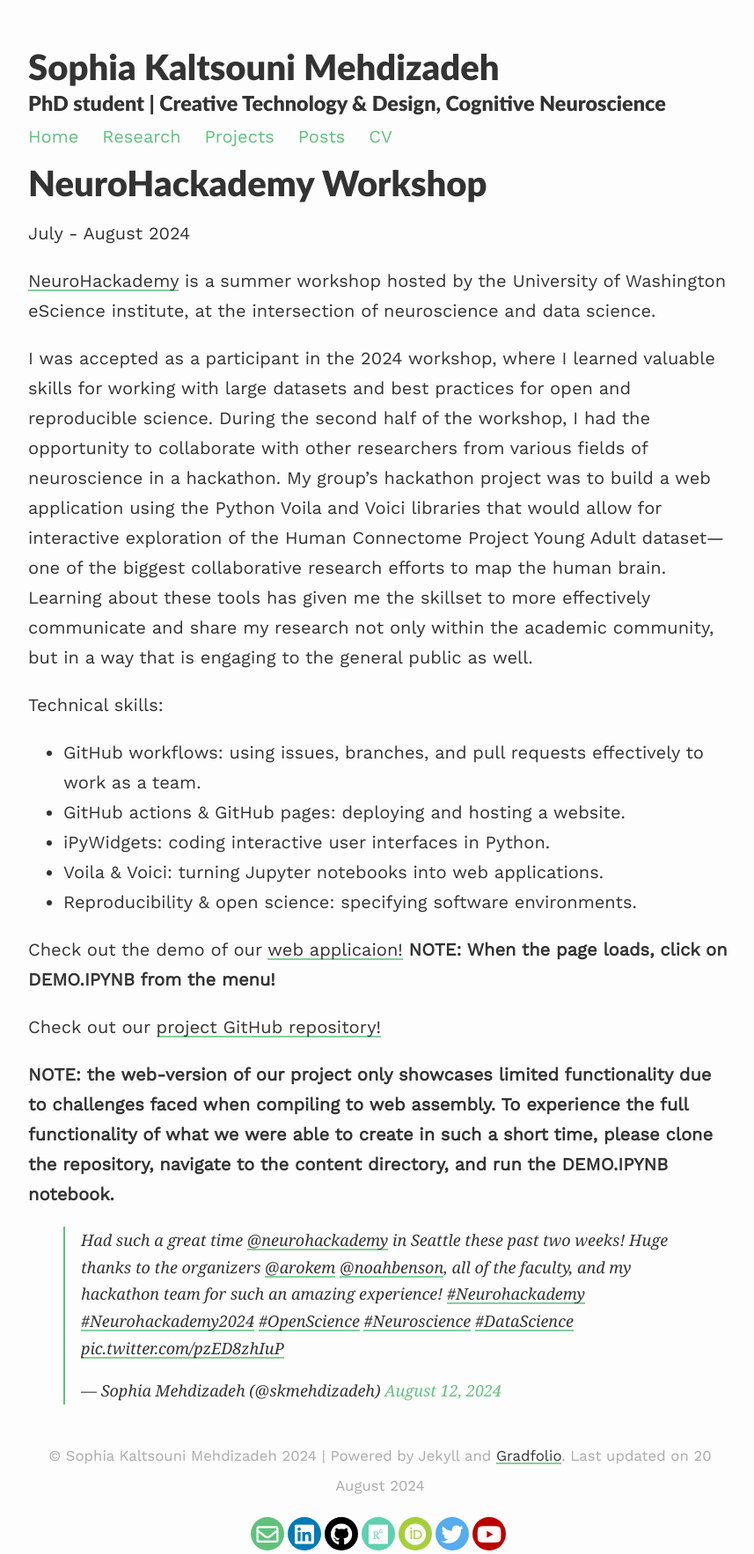
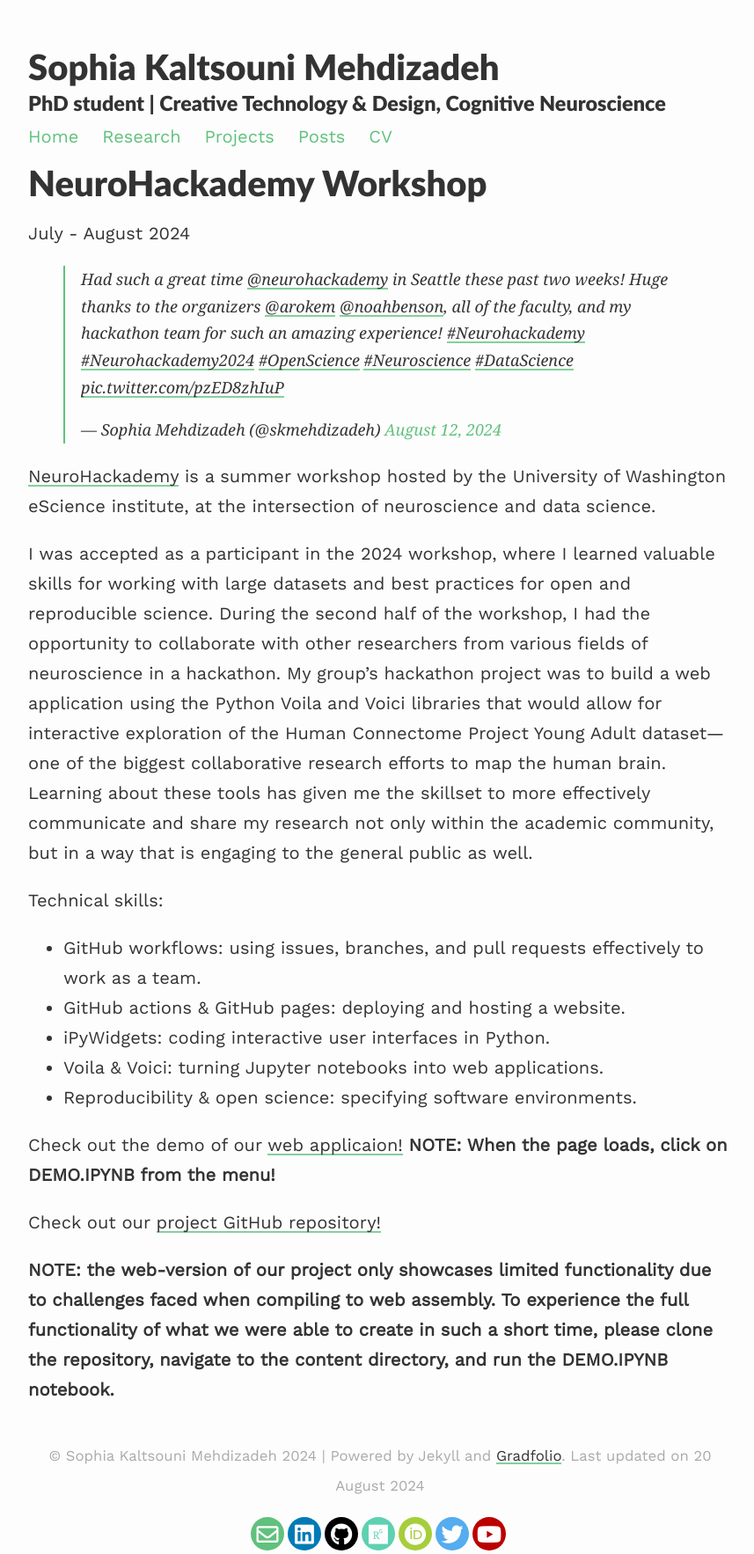
Before and after one commit to smehdizadeh/smehdizadeh.github.io, a Jekyll site: the page built from _posts/2024-08-10-Neurohackademy.md, in a window 1280 px wide. Shown: the whole page at 88% size, without its empty margins (208-1065 px from the left). Built offline with Jekyll 4.4.1, drawn with Linux system fonts in a browser that asks for light colours; nearby versions of some CDN libraries; comment, search, counter and statistics services are not loaded; some of the changed lines change nothing that is shown.

Commit message:
Update 2024-08-10-Neurohackademy.md

```diff
--- a/_posts/2024-08-10-Neurohackademy.md
+++ b/_posts/2024-08-10-Neurohackademy.md
@@ -4,6 +4,8 @@ title: "NeuroHackademy Workshop"
 ---
 
 July - August 2024
+
+<blockquote class="twitter-tweet"><p lang="en" dir="ltr">Had such a great time <a href="https://twitter.com/neurohackademy?ref_src=twsrc%5Etfw">@neurohackademy</a> in Seattle these past two weeks! Huge thanks to the organizers <a href="https://twitter.com/arokem?ref_src=twsrc%5Etfw">@arokem</a> <a href="https://twitter.com/noahbenson?ref_src=twsrc%5Etfw">@noahbenson</a>, all of the faculty, and my hackathon team for such an amazing experience! <a href="https://twitter.com/hashtag/Neurohackademy?src=hash&amp;ref_src=twsrc%5Etfw">#Neurohackademy</a> <a href="https://twitter.com/hashtag/Neurohackademy2024?src=hash&amp;ref_src=twsrc%5Etfw">#Neurohackademy2024</a> <a href="https://twitter.com/hashtag/OpenScience?src=hash&amp;ref_src=twsrc%5Etfw">#OpenScience</a> <a href="https://twitter.com/hashtag/Neuroscience?src=hash&amp;ref_src=twsrc%5Etfw">#Neuroscience</a> <a href="https://twitter.com/hashtag/DataScience?src=hash&amp;ref_src=twsrc%5Etfw">#DataScience</a> <a href="https://t.co/pzED8zhIuP">pic.twitter.com/pzED8zhIuP</a></p>&mdash; Sophia Mehdizadeh (@skmehdizadeh) <a href="https://twitter.com/skmehdizadeh/status/1823126080800088112?ref_src=twsrc%5Etfw">August 12, 2024</a></blockquote> <script async src="https://platform.twitter.com/widgets.js" charset="utf-8"></script>
 
 [NeuroHackademy](https://neurohackademy.org/) is a summer workshop hosted by the University of Washington eScience institute, at the intersection of neuroscience and data science.
 
@@ -21,5 +23,3 @@ Check out the demo of our [web applicaion!](https://neurohackademy2024.github.io
 Check out our [project GitHub repository!](https://github.com/NeuroHackademy2024/neuro-nav)
 
 **NOTE: the web-version of our project only showcases limited functionality due to challenges faced when compiling to web assembly. To experience the full functionality of what we were able to create in such a short time, please clone the repository, navigate to the content directory, and run the DEMO.IPYNB notebook.**
-
-<blockquote class="twitter-tweet"><p lang="en" dir="ltr">Had such a great time <a href="https://twitter.com/neurohackademy?ref_src=twsrc%5Etfw">@neurohackademy</a> in Seattle these past two weeks! Huge thanks to the organizers <a href="https://twitter.com/arokem?ref_src=twsrc%5Etfw">@arokem</a> <a href="https://twitter.com/noahbenson?ref_src=twsrc%5Etfw">@noahbenson</a>, all of the faculty, and my hackathon team for such an amazing experience! <a href="https://twitter.com/hashtag/Neurohackademy?src=hash&amp;ref_src=twsrc%5Etfw">#Neurohackademy</a> <a href="https://twitter.com/hashtag/Neurohackademy2024?src=hash&amp;ref_src=twsrc%5Etfw">#Neurohackademy2024</a> <a href="https://twitter.com/hashtag/OpenScience?src=hash&amp;ref_src=twsrc%5Etfw">#OpenScience</a> <a href="https://twitter.com/hashtag/Neuroscience?src=hash&amp;ref_src=twsrc%5Etfw">#Neuroscience</a> <a href="https://twitter.com/hashtag/DataScience?src=hash&amp;ref_src=twsrc%5Etfw">#DataScience</a> <a href="https://t.co/pzED8zhIuP">pic.twitter.com/pzED8zhIuP</a></p>&mdash; Sophia Mehdizadeh (@skmehdizadeh) <a href="https://twitter.com/skmehdizadeh/status/1823126080800088112?ref_src=twsrc%5Etfw">August 12, 2024</a></blockquote> <script async src="https://platform.twitter.com/widgets.js" charset="utf-8"></script>
```
